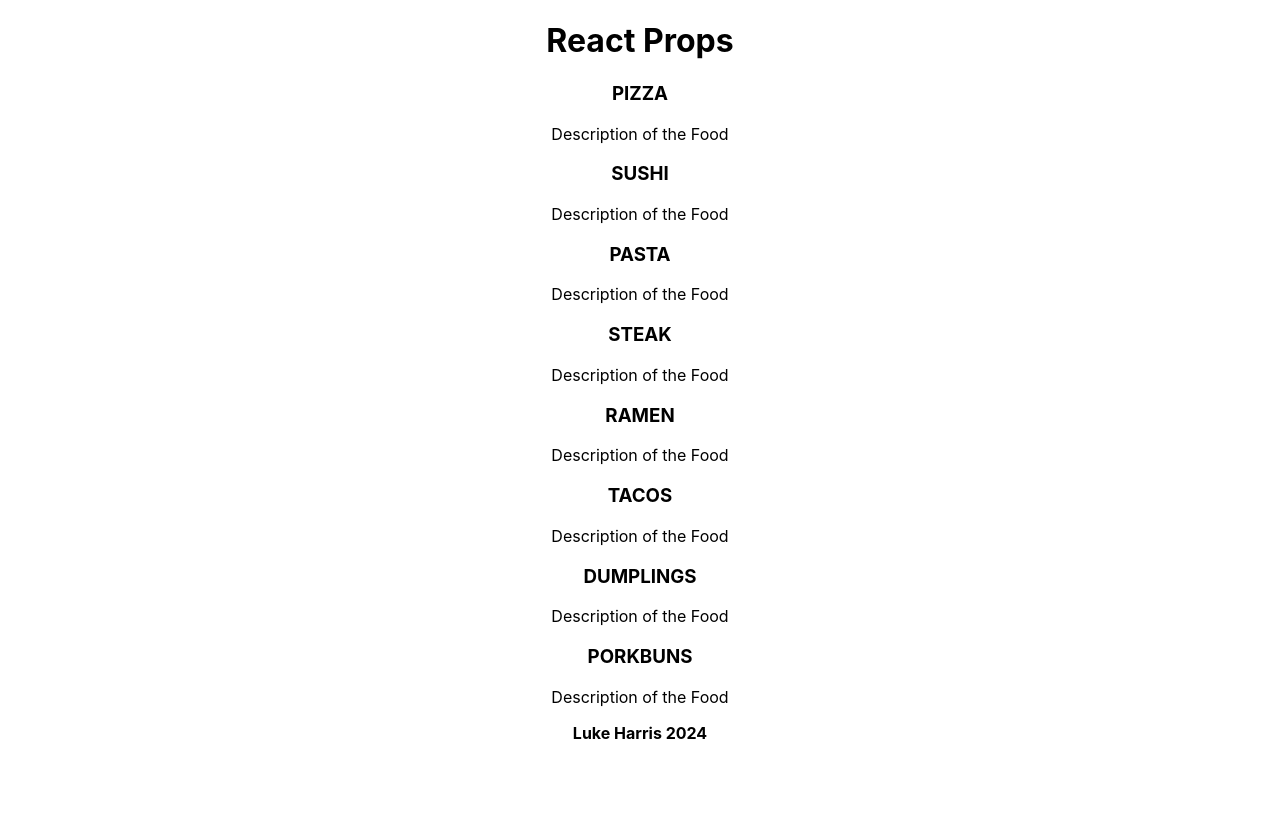
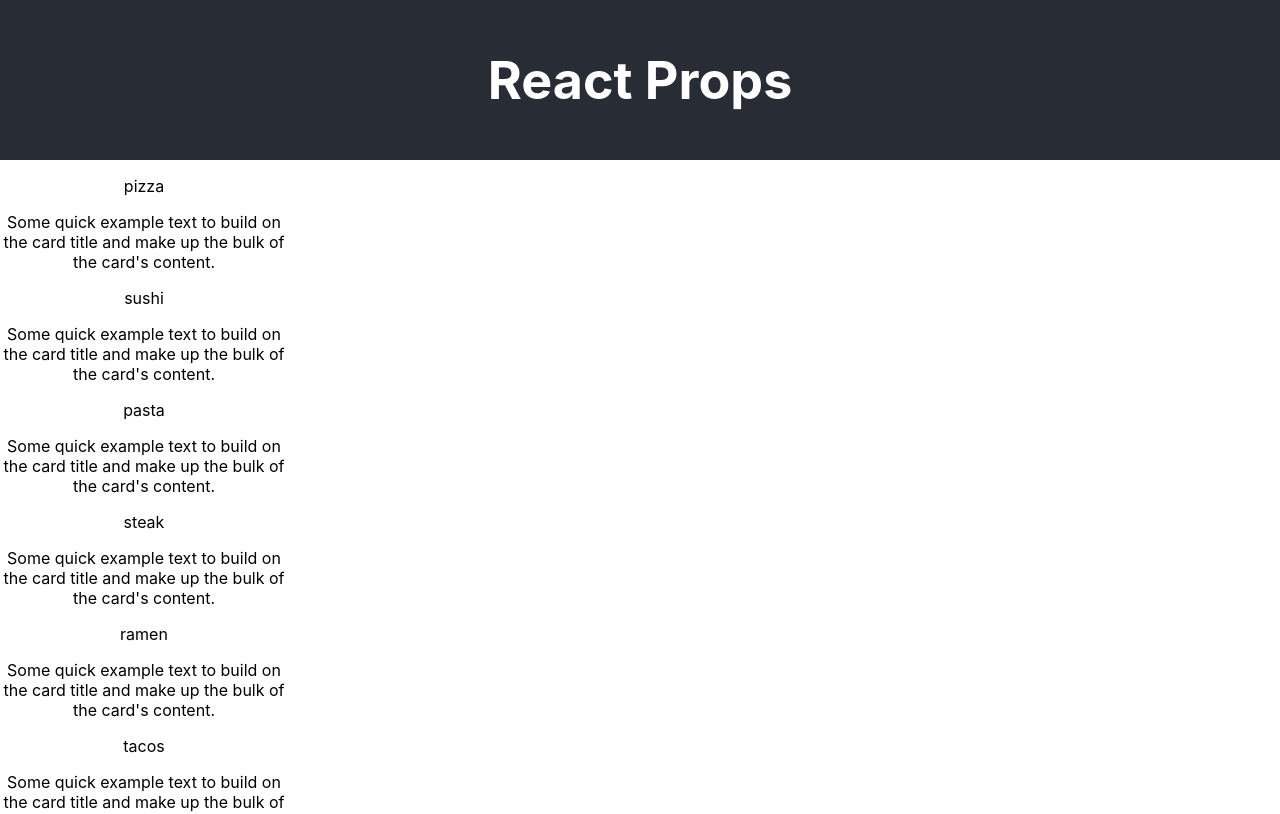
Before and after one commit to LukeZHar/t3w5-reactprops, a React (Create React App) app: page / in a window 1280 px wide. Shown: the top 814 px of the page. Built offline with nearby package versions, Linux system fonts and the light colour scheme.

Commit message:
Style: Added to the elements

```diff
--- a/package.json
+++ b/package.json
@@ -6,7 +6,9 @@
     "@testing-library/jest-dom": "^5.17.0",
     "@testing-library/react": "^13.4.0",
     "@testing-library/user-event": "^13.5.0",
+    "bootstrap": "^5.3.3",
     "react": "^18.3.1",
+    "react-bootstrap": "^2.10.5",
     "react-dom": "^18.3.1",
     "react-scripts": "5.0.1",
     "web-vitals": "^2.1.4"
--- a/src/components/FoodCard.jsx
+++ b/src/components/FoodCard.jsx
@@ -1,10 +1,16 @@
+import Card from 'react-bootstrap/Card';
 
-export default function FoodCard(props){
-    const {foodName} = props
+export default function FoodCard(props) {
+    const { foodName } = props
     return (
-        <div>
-            <h3>{foodName.toUpperCase()}</h3>
-            <p>Description of the Food</p>
-        </div>
+        <Card style={{ width: '18rem' }}>
+            <Card.Body>
+                <Card.Title>{foodName}</Card.Title>
+                <Card.Text>
+                    Some quick example text to build on the card title and make up the
+                    bulk of the card's content.
+                </Card.Text>
+            </Card.Body>
+        </Card>
     )
 }
--- a/src/components/Header.jsx
+++ b/src/components/Header.jsx
@@ -1,5 +1,7 @@
 export default function Header() {
     return (
-        <h1>React Props</h1>
+        <div className="App-header">
+            <h1>React Props</h1>
+        </div>
     )
 }
--- a/src/index.js
+++ b/src/index.js
@@ -3,6 +3,7 @@ import ReactDOM from 'react-dom/client';
 import './stylesheets/index.css';
 import App from './pages/App';
 import reportWebVitals from './reportWebVitals';
+
 
 const root = ReactDOM.createRoot(document.getElementById('root'));
 root.render(
--- a/src/stylesheets/App.css
+++ b/src/stylesheets/App.css
@@ -15,7 +15,7 @@
 
 .App-header {
   background-color: #282c34;
-  min-height: 100vh;
+  min-height: 20vh;
   display: flex;
   flex-direction: column;
   align-items: center;
```
Also changed, not shown: 1 other file (tests, documents, lock files or other folders).
